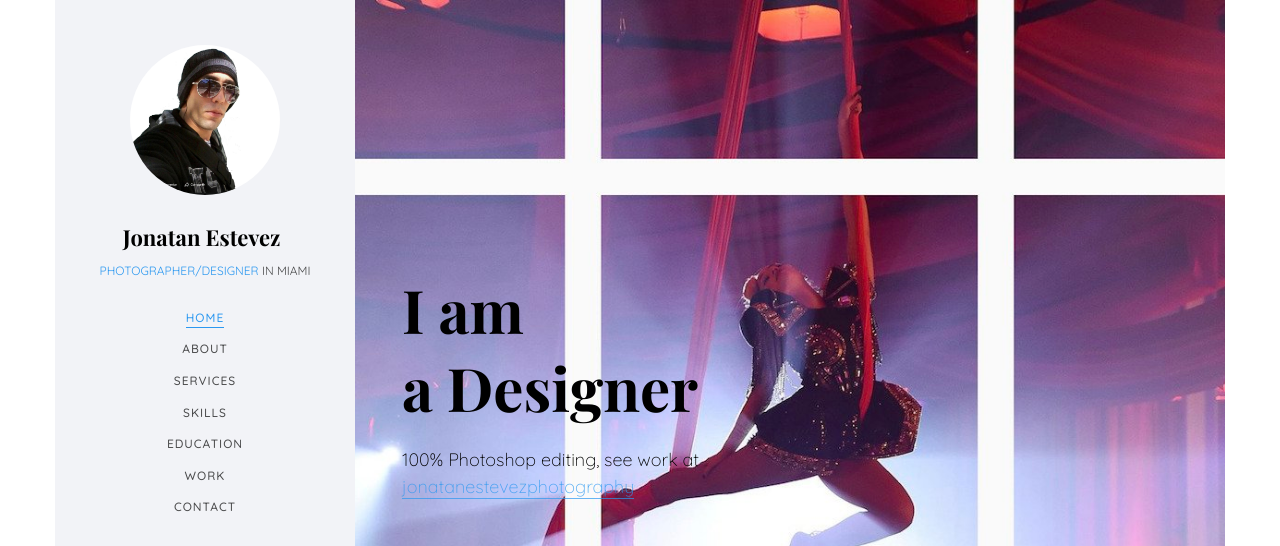
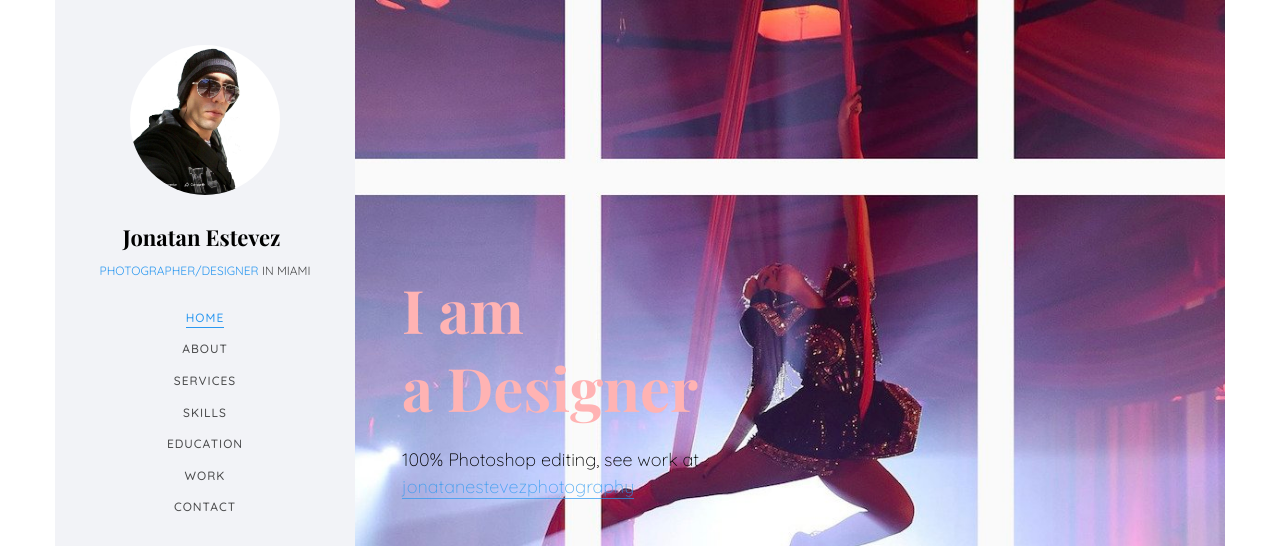
Before and after one commit to robertico036/JonathanEstevez, a plain HTML site: page index.html in a window 1280 px wide. Shown: the top 546 px of the page. Drawn offline with nearby package versions, Linux system fonts and the light colour scheme; files whose address does not match are found by name; a web font is replaced by a local one.

Commit message:
PorfolioFinal1

```diff
--- a/index.html
+++ b/index.html
@@ -117,7 +117,7 @@ Copyright &copy;<script>document.write(new Date().getFullYear());</script> All r
 					   			<div class="col-md-6 col-md-offset-3 col-md-pull-3 col-sm-12 col-xs-12 js-fullheight slider-text">
 					   				<div class="slider-text-inner">
 					   					<div class="desc">
-						   					<h1>I am <br>a Designer</h1>
+						   					<h1 style="color: #ffb3b3">I am <br>a Designer</h1>
 												<h2>100% Photoshop editing, see work at <a href="https://www.instagram.com/jonatanestevezphotography/" target="_blank">jonatanestevezphotography</a></h2>
 												<!-- <p><a class="btn btn-primary btn-learn">View Portfolio <i class="icon-briefcase3"></i></a></p> -->
 											</div>
```
